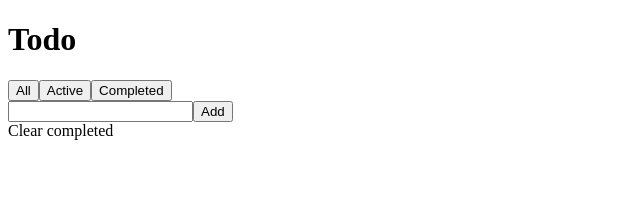
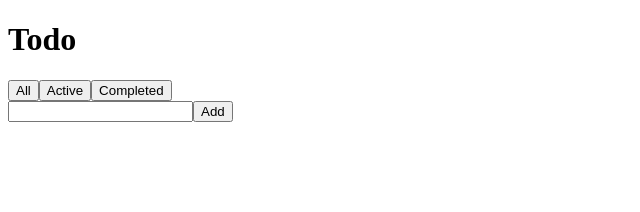
Before and after one commit to MarinZ97/AlgebraReact, a React (Create React App) app: page / in a window 1280 px wide. Shown: the top 212 px of the page, without its empty margins (0-640 px from the left). Built offline with nearby package versions, Linux system fonts and the light colour scheme.

Commit message:
prva izmjena

```diff
--- a/src/App.js
+++ b/src/App.js
@@ -70,6 +70,10 @@ function App() {
     }
   }
 
+  const shouldShowCompleted = () => {
+    return tasks.find(t => t.completed);
+  }
+
     return (
       <div>
         <h1>Todo</h1>
@@ -80,7 +84,7 @@ function App() {
         </section>
         <Input onNewTask={handleTaskAdd} />
         <TaskList taskovi={getFiltered()} onDelete={deleteTask} onCompleteToggle={toggleCompleteTask} />
-        <div onClick={clearCompleted}>Clear completed</div>
+        {shouldShowCompleted() && (<div onClick={clearCompleted}>Clear completed</div>)}
       </div>
     );
   }
@@ -89,3 +93,5 @@ export default App;
 
 // da bi javio appu da je nes izbrisano onda prosljeduje event da tak sazna
 //svaka promjena u stateu refresha
+
+//shouldShowCompleted() -> poziv j funkcije i zelimo dobiti to sta ce funckija vratit jer su zagrade
```
